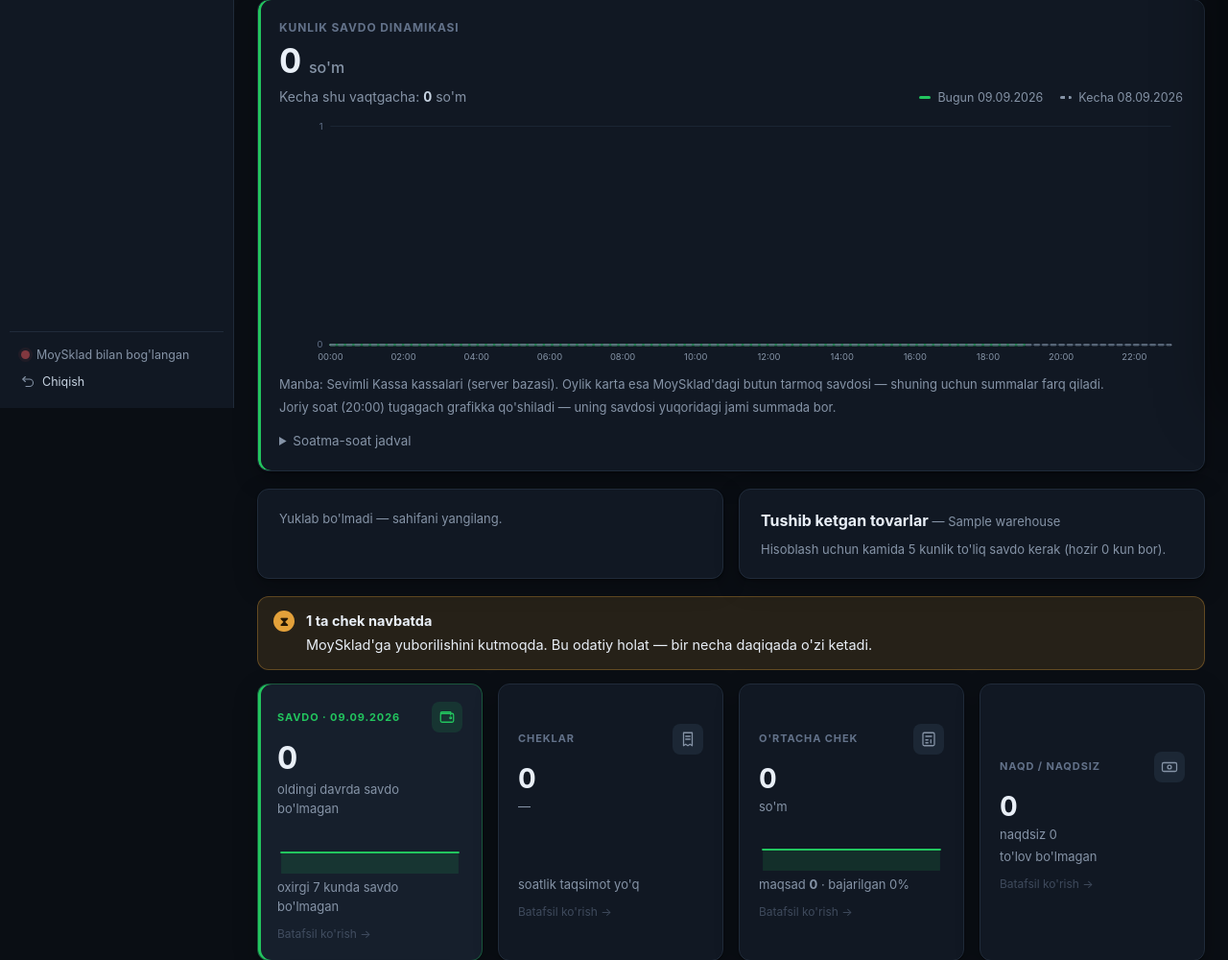
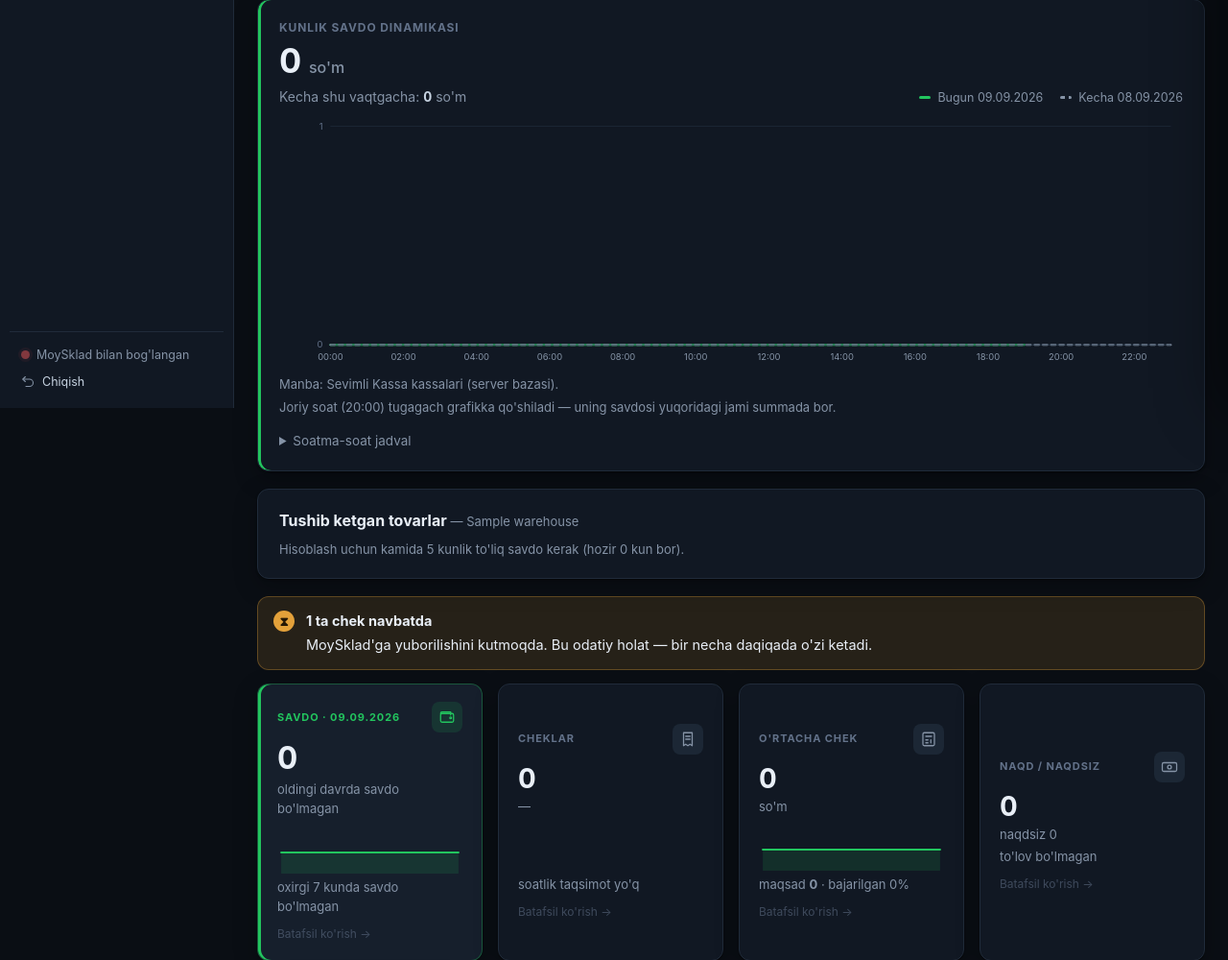
Before and after one commit to 130395mq-dev/sevimli-kassa, a Django app: page / in a window 1280 px wide. Shown: the part 375-1375 px from the top of the page at 96% size. Run offline with Django 5.2, Linux system fonts and the light colour scheme; a user stored in the database is signed in; tables that the repository leaves empty hold one stand-in row (values such as "Sample post"); data that the repository does not hold is empty; some libraries are stand-ins or nearby versions.

Commit message:
Market managers: points.html

```diff
--- a/dashboard/templates/dashboard/points.html
+++ b/dashboard/templates/dashboard/points.html
@@ -117,7 +117,7 @@
     </div>
     {% endlocalize %}
 
-    <div class="sec" style="margin-top: 4px;">Manba: Sevimli Kassa kassalari (server bazasi). Oylik karta esa MoySklad'dagi butun tarmoq savdosi — shuning uchun summalar farq qiladi.</div>
+    <div class="sec" style="margin-top: 4px;">Manba: Sevimli Kassa kassalari (server bazasi).{% if not panel_manager %} Oylik karta esa MoySklad'dagi butun tarmoq savdosi — shuning uchun summalar farq qiladi.{% endif %}</div>
     {% if board.trend.open_hour %}
       <div class="sec" style="margin-top: 4px;">Joriy soat ({{ board.trend.open_hour }}) tugagach grafikka qo'shiladi — uning savdosi yuqoridagi jami summada bor.</div>
     {% endif %}
@@ -156,9 +156,11 @@
     bosh sahifa ularni kutib qolmasin.
   {% endcomment %}
   <div class="insights">
+    {% if not panel_manager %}{# oylik — butun tarmoq (MoySklad), faqat egasiga #}
     <section class="card insight" data-lazy="/oylik/">
       <div class="sec">Oylar kesimida savdo yuklanmoqda…</div>
     </section>
+    {% endif %}
     <section class="card insight" data-lazy="/tovarlar/tushgan/?qism=1">
       <div class="sec">Tushib ketgan tovarlar hisoblanmoqda…</div>
     </section>
@@ -667,6 +669,7 @@
     </div>
   {% endif %}
 
+  {% if not panel_manager %}{# tiqilgan cheklar, MoySklad sinovi, bonus, katalog — egasining ishi #}
   {% if stuck %}
   <div data-queue-stuck>
     <h2>Yozilmagan cheklar</h2>
@@ -770,5 +773,6 @@
     </tbody>
   </table>
   </div>
+  {% endif %}
 
 {% endblock %}
```
